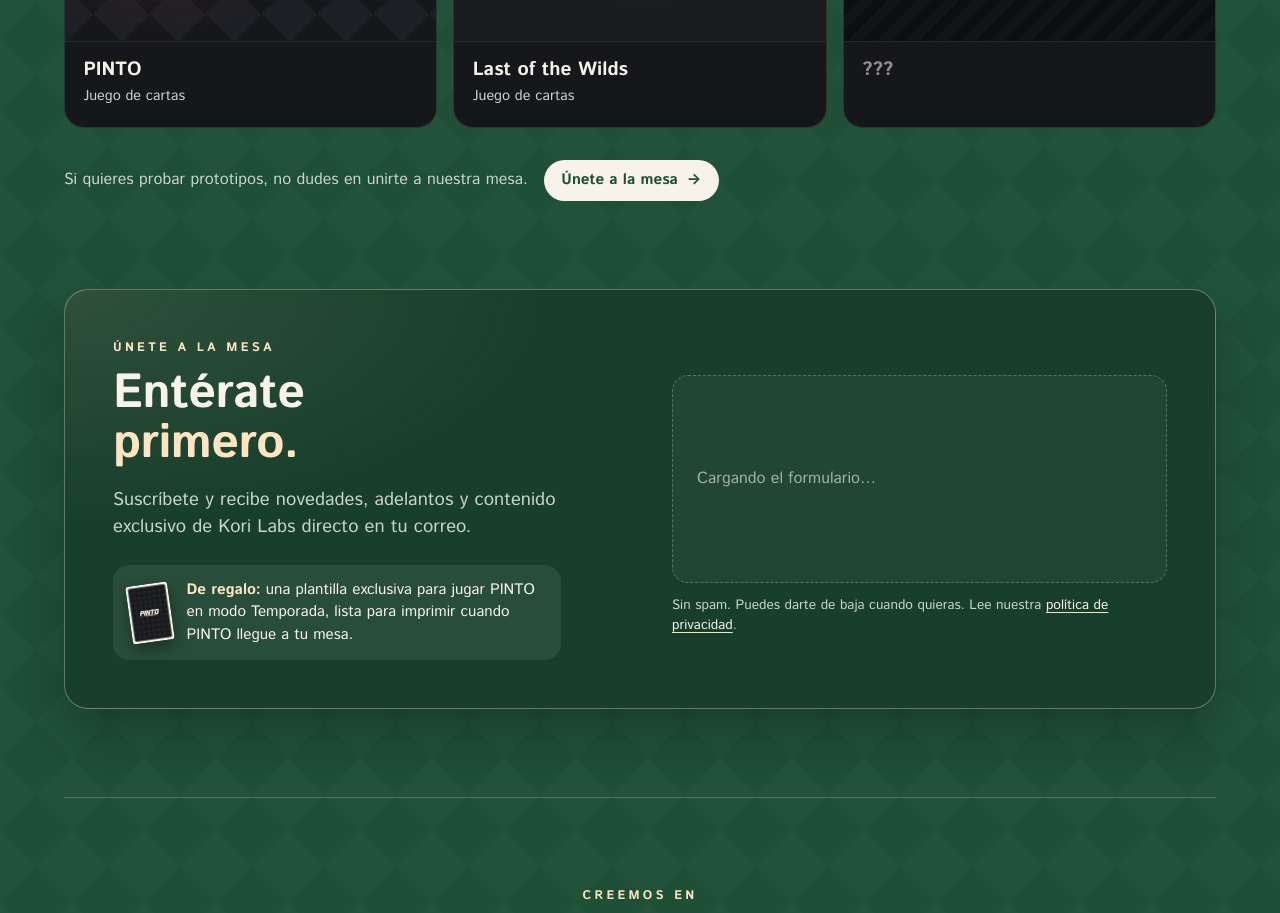
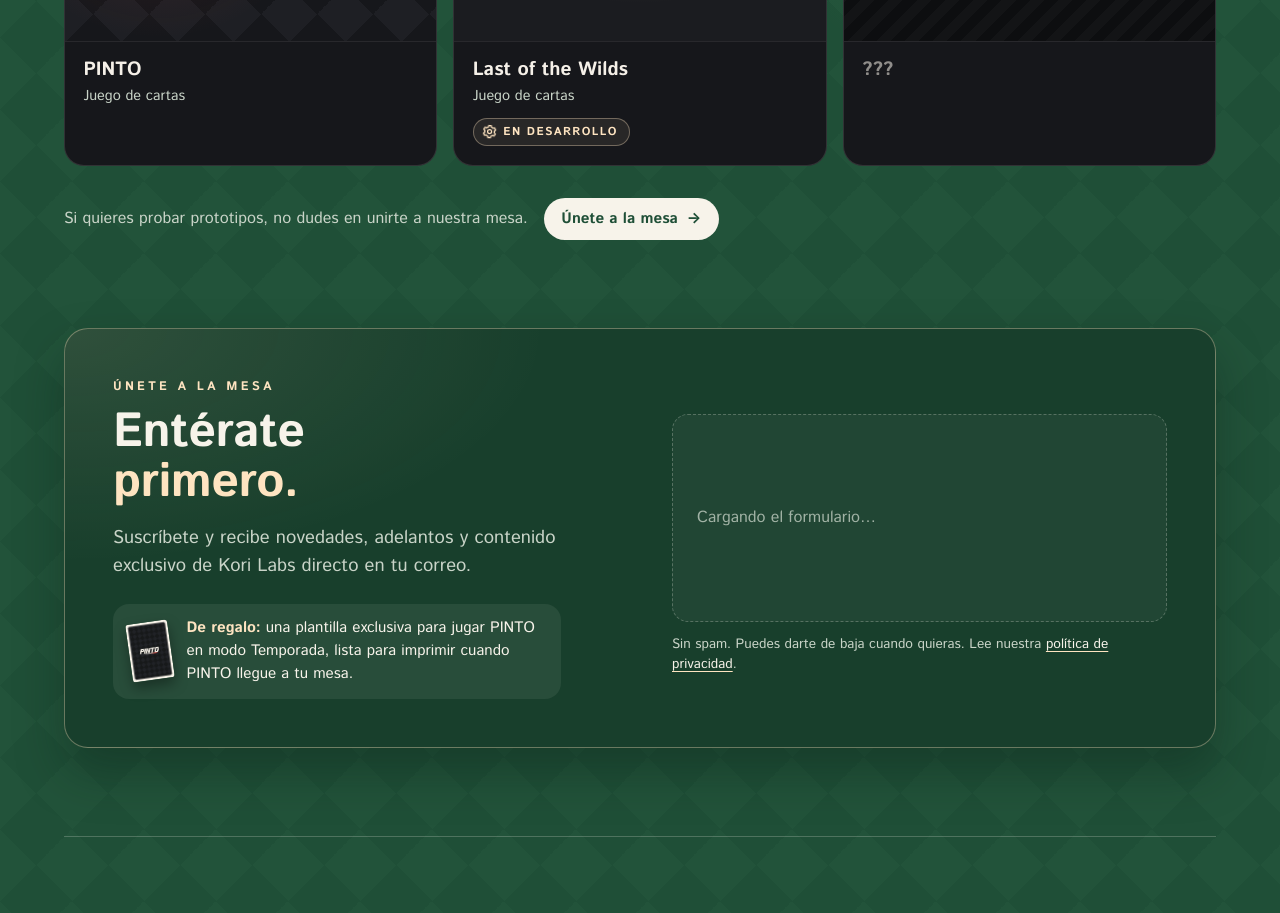
Before and after one commit to Yelson11/korilabs-website, a plain HTML site: page index.html in a window 1280 px wide. Shown: the part 1835-2748 px from the top of the page. Drawn offline with Linux system fonts and the light colour scheme.

Commit message:
Home: Last of the Wilds status tag; new Hecho en Costa Rica seal (#48)
* Home: add an "En desarrollo" tag to Last of the Wilds in the Taller

- Peach pill with a slowly turning gear under the game type (static with reduced motion)
- home.css → ?v=11; CLAUDE.md updated

Co-Authored-By: Claude Opus 5.5 <noreply@anthropic.com>
Claude-Session: https://claude.ai/code/session_01NnqHpKXvdCMEMmsC6tfMJw

* Assets: replace the "Hecho en Costa Rica" seal with the new horizontal design

- New seal from the owner (flag stripe + framed text + Kori Labs cat), same file name
- PINTO hero img updated to 1000×400 and ?v=2; CLAUDE.md updated

Co-Authored-By: Claude Opus 5.5 <noreply@anthropic.com>
Claude-Session: https://claude.ai/code/session_01NnqHpKXvdCMEMmsC6tfMJw

* Assets: use the corrected version of the new Hecho en Costa Rica seal

- "Kori Labs" in the bigger wordmark under the cat; seal → ?v=3

Co-Authored-By: Claude Opus 5.5 <noreply@anthropic.com>
Claude-Session: https://claude.ai/code/session_01NnqHpKXvdCMEMmsC6tfMJw

---------

Co-authored-by: Claude <noreply@anthropic.com>

```diff
--- a/css/home.css
+++ b/css/home.css
@@ -527,6 +527,26 @@ html { scroll-behavior: smooth; }
 }
 
 .h-lab__name { margin: 0; font-size: 1.2rem; line-height: 1.2; }
+/* Status tag ("En desarrollo") under the game type, in the normal flow so it never covers the art */
+.h-lab__status {
+  justify-self: start;
+  display: inline-flex;
+  align-items: center;
+  gap: 0.4rem;
+  margin: 0.35rem 0 0;
+  padding: 0.28rem 0.7rem 0.28rem 0.5rem;
+  border: 1px solid rgb(254 228 193 / 0.35);
+  border-radius: 999px;
+  background: rgb(254 228 193 / 0.08);
+  color: var(--peach);
+  font-size: 0.72rem;
+  font-weight: 700;
+  letter-spacing: 0.12em;
+  text-transform: uppercase;
+}
+.h-lab__status svg { flex: none; width: 0.95rem; height: 0.95rem; animation: h-gear 6s linear infinite; }
+@keyframes h-gear { to { transform: rotate(360deg); } }
+@media (prefers-reduced-motion: reduce) { .h-lab__status svg { animation: none; } }
 .h-lab__item--locked .h-lab__name { color: rgb(245 240 232 / 0.55); }
 
 .h-lab__stage {
--- a/index.html
+++ b/index.html
@@ -29,7 +29,7 @@
   <link rel="stylesheet" href="https://fonts.googleapis.com/css2?family=Istok+Web:wght@400;700&amp;display=swap">
 
   <link rel="stylesheet" href="css/styles.css?v=2">
-  <link rel="stylesheet" href="css/home.css?v=10">
+  <link rel="stylesheet" href="css/home.css?v=11">
 
   <!-- Sender: script universal de la cuenta (carga el formulario de suscripción). -->
   <script>
@@ -207,6 +207,7 @@
               <div class="h-lab__info">
                 <h3 class="h-lab__name">Last of the Wilds</h3>
                 <p class="h-lab__type">Juego de cartas</p>
+                <p class="h-lab__status"><svg aria-hidden="true" focusable="false" viewBox="0 0 24 24"><path d="M12 15.2a3.2 3.2 0 1 0 0-6.4 3.2 3.2 0 0 0 0 6.4Z" fill="none" stroke="currentColor" stroke-width="2"/><path d="M19.4 13.5a7.6 7.6 0 0 0 0-3l2-1.6-2-3.4-2.4.9a7.5 7.5 0 0 0-2.6-1.5L14 2.4h-4l-.4 2.5A7.5 7.5 0 0 0 7 6.4l-2.4-.9-2 3.4 2 1.6a7.6 7.6 0 0 0 0 3l-2 1.6 2 3.4 2.4-.9a7.5 7.5 0 0 0 2.6 1.5l.4 2.5h4l.4-2.5a7.5 7.5 0 0 0 2.6-1.5l2.4.9 2-3.4Z" fill="none" stroke="currentColor" stroke-width="2" stroke-linejoin="round"/></svg>En desarrollo</p>
               </div>
             </li>
             <li class="h-lab__item h-lab__item--locked">
```
Also changed, not shown: juegos/pinto/index.html (+1 -1 lines), privacidad/index.html (+1 -1 lines), assets/sello-hecho-en-costa-rica.svg, 1 other file.
